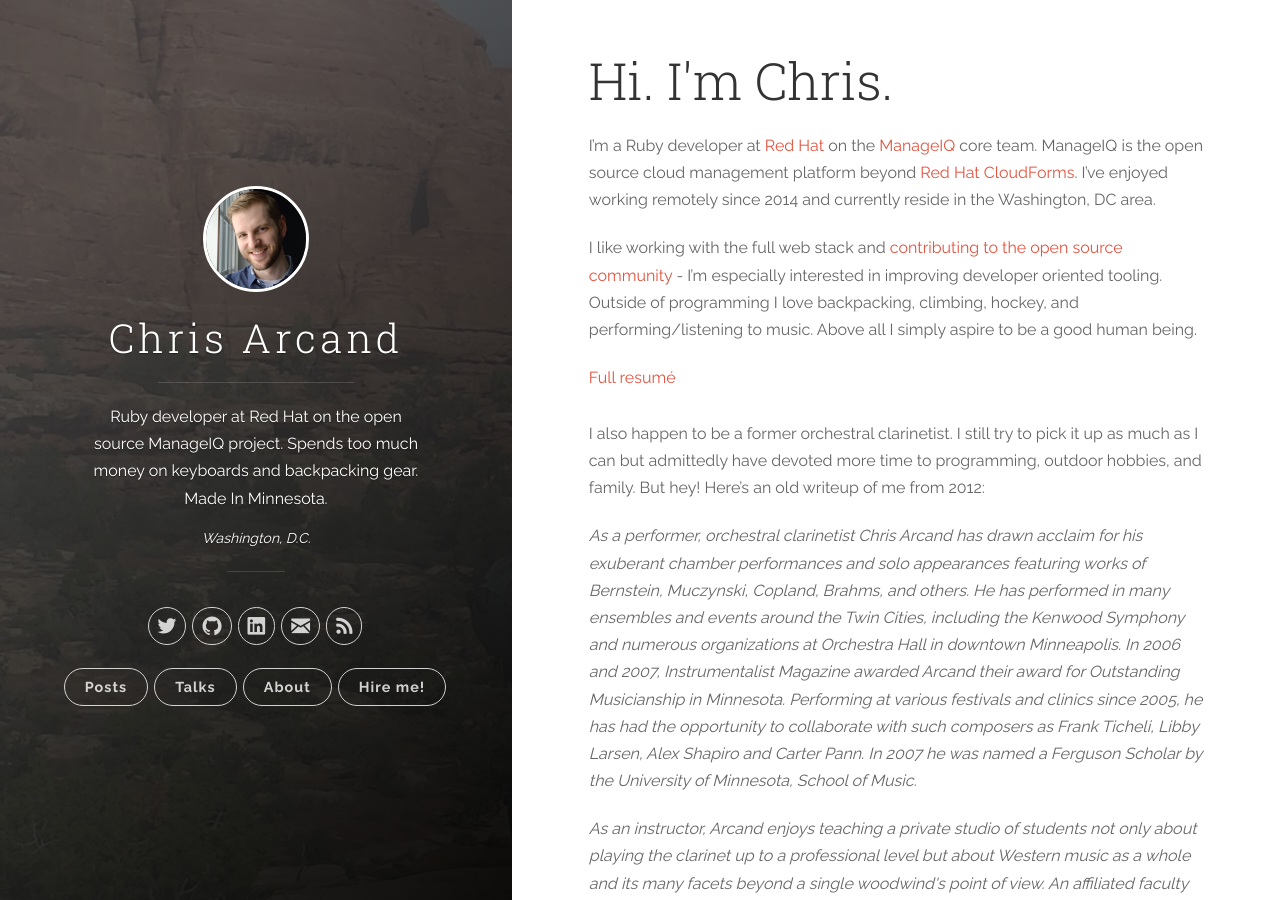
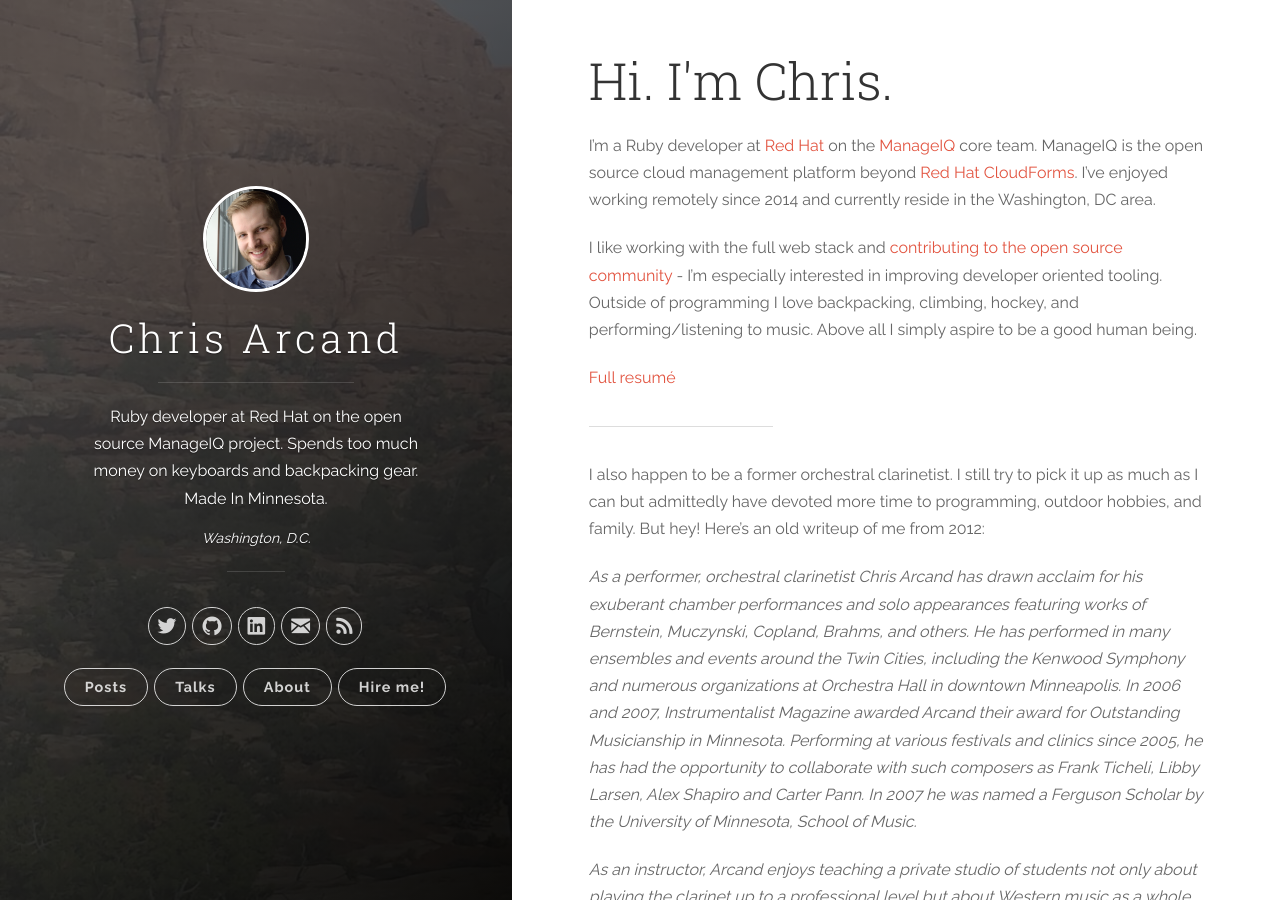
Before and after one commit to chrisarcand/chrisarcand.github.io, a Jekyll site: the page built from about.md, in a window 1280 px wide and 900 px high. Built offline with Jekyll 4.4.1, drawn with Linux system fonts in a browser that asks for light colours; nearby versions of some CDN libraries.

Commit message:
Fix divider

```diff
--- a/about.md
+++ b/about.md
@@ -17,7 +17,7 @@
 
 [Full resumé][6]{:target="_blank"}
 
----
+<hr class="post-list__divider">
 
 I also happen to be a former orchestral clarinetist. I still try to pick it up
 as much as I can but admittedly have devoted more time to programming, outdoor
```
